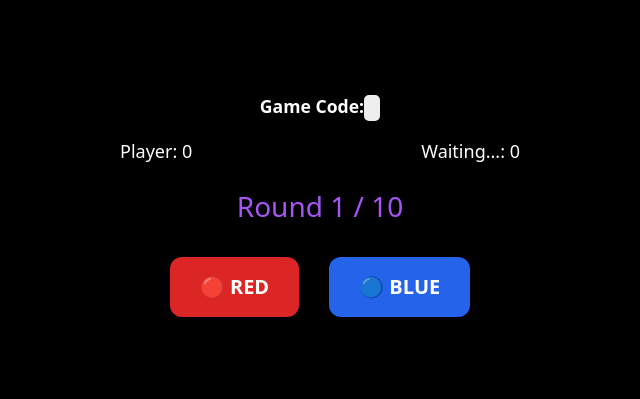
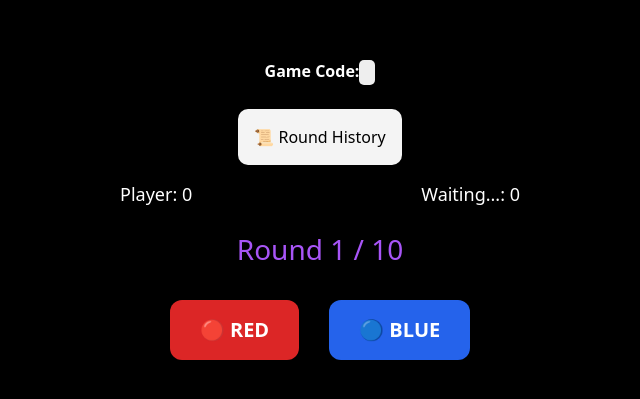
Before and after one commit to PythoneersAssist/RedBlue-Frontend, a React (Vite) app: page /game in a window 1280 px wide. Shown: the part 195-594 px from the top of the page, without its empty margins (320-960 px from the left). Built offline with nearby package versions, Linux system fonts and the light colour scheme.

Commit message:
Round history with better UI and text readability.

```diff
--- a/src/pages/GamePage.css
+++ b/src/pages/GamePage.css
@@ -7,6 +7,12 @@
       flex-direction: column;
       align-items: center;
       justify-content: center;
+    }
+
+  .top-bar {
+    display: flex;
+    justify-content: flex-start;
+    padding: 0.5rem 1rem;
   }
 
   .scoreboard {
@@ -162,17 +168,36 @@
   cursor: pointer;
 }
 
+.round-history ul {
+  list-style: none;
+  padding-left: 0;
+}
+.round-history li {
+  margin-bottom: 0.5rem;
+  line-height: 1.4;
+}
+
 .game-code-banner {
-  text-align: center;
-  margin-bottom: 1rem;
   font-weight: bold;
-  font-size: 1.1rem;
+  font-size: 1rem;
 }
 
 .game-code {
   background-color: #eee;
+  color: black;
   padding: 0.2rem 0.5rem;
   border-radius: 5px;
   cursor: pointer;
   font-family: monospace;
 }
+
+.round-history {
+  margin: 1rem 0;
+  background: #f4f4f4;
+  padding: 1rem;
+  border-radius: 10px;
+  max-height: 350px;
+  overflow-y: auto;
+  color: black;
+  font-size: 1rem;
+}
--- a/src/pages/GamePage.jsx
+++ b/src/pages/GamePage.jsx
@@ -29,7 +29,7 @@ function GamePage() {
   const [opponentWantsChat, setOpponentWantsChat] = useState(null);
   const [showChat, setShowChat] = useState(false);
   const [showEndScreen, setShowEndScreen] = useState(false);
-  const [lastResult, setLastResult] = useState('');
+  const [roundHistory, setRoundHistory] = useState([]);
 
   const gameSocketRef = useRef(null);
   const chatSocketRef = useRef(null);
@@ -88,6 +88,20 @@ function GamePage() {
           setResult(`You chose ${colorNames[data.choice[index]]} and opponent chose ${colorNames[data.choice[opponentIndex]]}`);
           setWaitingForOpponent(false);
           setChoiceMade(true);
+
+          const myChoice = parseInt(data.choice[index]);
+          const opponentChoice = parseInt(data.choice[1 - index]);
+          const myScore = data.score[index];
+
+          setRoundHistory(prev => [
+            ...prev,
+            {
+              round: data.round,
+              myChoice,
+              opponentChoice,
+              myScore
+            }
+          ]);
 
           setTimeout(() => {
             if (round < 10) {
@@ -252,11 +266,28 @@ function GamePage() {
 
   return (
     <div className="game-container">
-      <div className="game-code-banner">
-        Game Code: <span className="game-code" onClick={() => {
-          navigator.clipboard.writeText(gameCode);
-          alert("Copied!");
-        }}>{gameCode}</span>
+      <div className="top-bar">
+        <div className="game-code-banner">
+          Game Code: <span className="game-code" onClick={() => {
+            navigator.clipboard.writeText(gameCode);
+            alert("Copied!");
+          }}>{gameCode}</span>
+        </div>
+      </div>
+      <div className="round-history">
+        <h3>📜 Round History</h3>
+        <ul>
+          {roundHistory.map((entry, i) => {
+            const colorNames = ['🔴 RED', '🔵 BLUE'];
+            return (
+              <li key={i}>
+                <strong>Round {entry.round}:</strong> You chose {colorNames[entry.myChoice]},
+                Opponent chose {colorNames[entry.opponentChoice]},
+                Score: {entry.myScore >= 0 ? `+${entry.myScore}` : entry.myScore}
+              </li>
+            );
+          })}
+        </ul>
       </div>
       <div className="scoreboard">
         <div>{myName || 'You'}: {playerScore}</div>
--- a/src/pages/HomePage.css
+++ b/src/pages/HomePage.css
@@ -70,13 +70,20 @@
 
 /* Input */
 .input {
+  color: white;
   width: 100%;
   padding: 14px;
   font-size: 16px;
   margin: 10px 0;
   border-radius: 12px;
+  border-color: white;
   text-align: center;
   border: none;
+}
+
+.input::placeholder {
+  color: #bbb;
+  opacity: 0.5;
 }
 
 .rules-btn {
```
Lines whose indentation alone changed are shown as unchanged.
